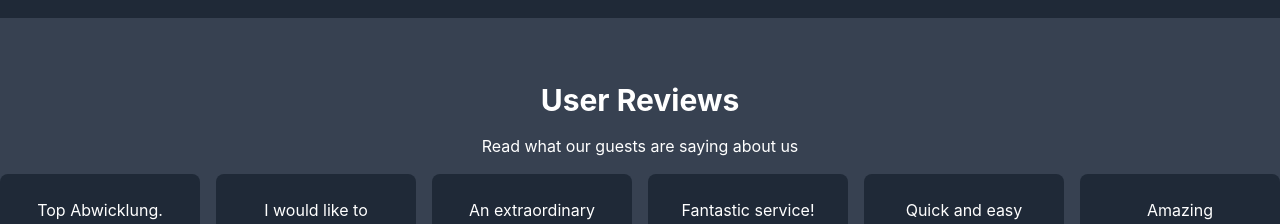
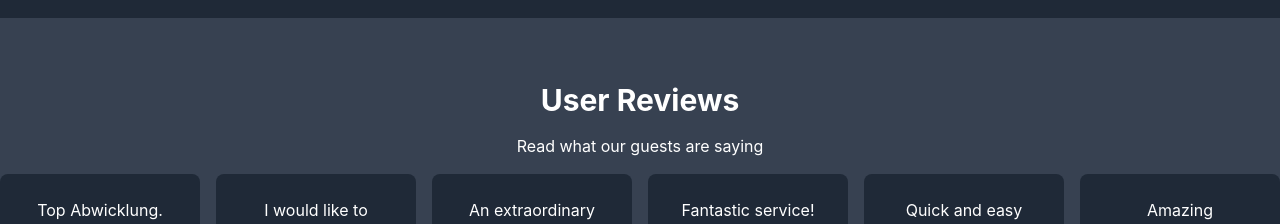
Before and after one commit to Bogdan3331/takmicenje-tim-5, a React (Create React App) app: page / in a window 1280 px wide. Shown: the part 1000-1224 px from the top of the page. Built offline with nearby package versions, Linux system fonts and the light colour scheme.

Commit message:
log out is set

```diff
--- a/src/Components/Header.tsx
+++ b/src/Components/Header.tsx
@@ -44,7 +44,7 @@
         label: <p style={{ margin: "0" }}>Log Out</p>,
         key: "2",
         onClick: () => {
-          handleLogout;
+          handleLogout();
           message.success("U have successfully logged out");
         },
       },
--- a/src/Pages/MainPage/MainPage.tsx
+++ b/src/Pages/MainPage/MainPage.tsx
@@ -190,7 +190,8 @@
       <div className="bg-gray-700 text-white py-16 min-h-screen">
         <div className="container mx-auto text-center">
           <h2 className="text-3xl font-bold mb-4">User Reviews</h2>
-          <p className="mb-4">Read what our guests are saying about us</p>
+          <p className="mb-4">Read what our guests are saying
+          </p>
 
           {/* Slider Container */}
           <div className="overflow-x-auto whitespace-nowrap">
```
